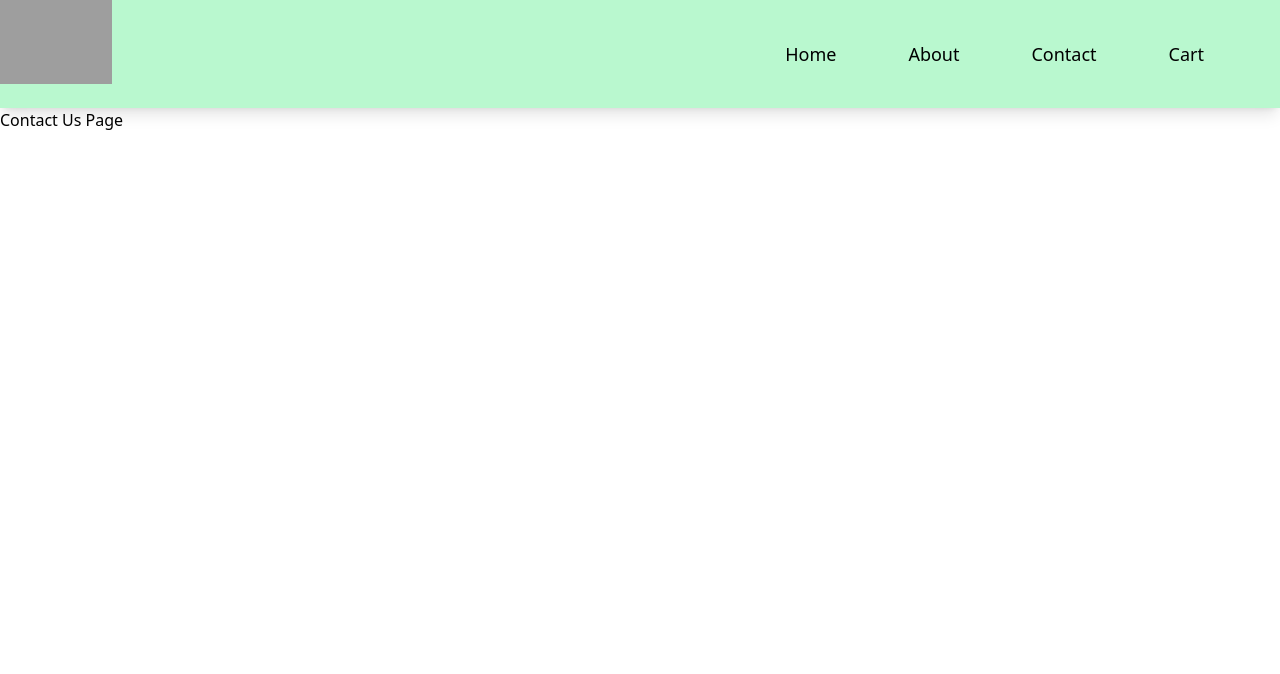
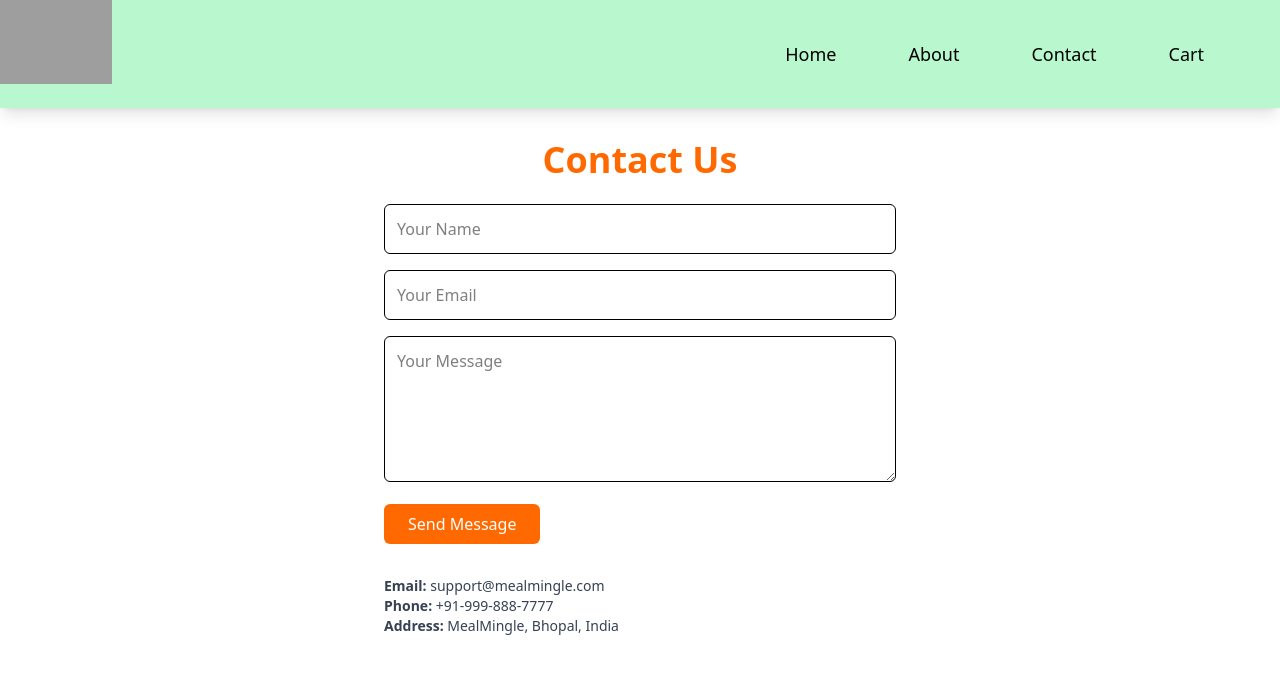
Before and after one commit to Asmita72941/MealMingle, a React (Vite) app: page /contact in a window 1280 px wide. Shown: the top 674 px of the page. Built offline with nearby package versions, Linux system fonts and the light colour scheme; grey boxes are pictures that could not be loaded.

Commit message:
Add Contact page with basic form and layout

```diff
--- a/src/components/About.js
+++ b/src/components/About.js
@@ -1,7 +1,7 @@
 const About = () => {
     return(
         <div>
-            <h1>About Us Page</h1>
+
         </div>
     )
 }
--- a/src/components/Contact.js
+++ b/src/components/Contact.js
@@ -1,9 +1,84 @@
+// const Contact = () => {
+//     return(
+//         <div>
+//             <h1>Contact Us Page</h1>
+//         </div>
+//     )
+// }
+
+// export default Contact;
+
+import React, { useState } from 'react';
+
 const Contact = () => {
-    return(
-        <div>
-            <h1>Contact Us Page</h1>
+  const [formData, setFormData] = useState({ name: '', email: '', message: '' });
+  const [submitted, setSubmitted] = useState(false);
+
+  const handleChange = (e) => {
+    setFormData(prev => ({ ...prev, [e.target.name]: e.target.value }));
+  };
+
+  const handleSubmit = (e) => {
+    e.preventDefault();
+    // For now, simulate form submission
+    console.log(formData);
+    setSubmitted(true);
+    setFormData({ name: '', email: '', message: '' });
+  };
+
+  return (
+    <div className="p-8 max-w-xl mx-auto">
+      <h1 className="text-4xl font-bold mb-6 text-center text-orange-500">Contact Us</h1>
+
+      {submitted ? (
+        <div className="bg-green-100 text-green-800 p-4 rounded-md">
+          Thank you for reaching out! We'll get back to you soon.
         </div>
-    )
-}
+      ) : (
+        <form onSubmit={handleSubmit} className="space-y-4">
+          <input
+            type="text"
+            name="name"
+            placeholder="Your Name"
+            className="w-full p-3 border rounded-md"
+            value={formData.name}
+            onChange={handleChange}
+            required
+          />
+          <input
+            type="email"
+            name="email"
+            placeholder="Your Email"
+            className="w-full p-3 border rounded-md"
+            value={formData.email}
+            onChange={handleChange}
+            required
+          />
+          <textarea
+            name="message"
+            placeholder="Your Message"
+            className="w-full p-3 border rounded-md"
+            rows="5"
+            value={formData.message}
+            onChange={handleChange}
+            required
+          />
+          <button
+            type="submit"
+            className="bg-orange-500 text-white px-6 py-2 rounded-md hover:bg-orange-600 transition"
+          >
+            Send Message
+          </button>
+        </form>
+      )}
+
+      <div className="mt-8 text-gray-700 text-sm">
+        <p><strong>Email:</strong> support@mealmingle.com</p>
+        <p><strong>Phone:</strong> +91-999-888-7777</p>
+        <p><strong>Address:</strong> MealMingle, Bhopal, India</p>
+      </div>
+    </div>
+  );
+};
 
 export default Contact;
```
Also changed, not shown: src/components/Header.js (line endings or trailing spaces).
